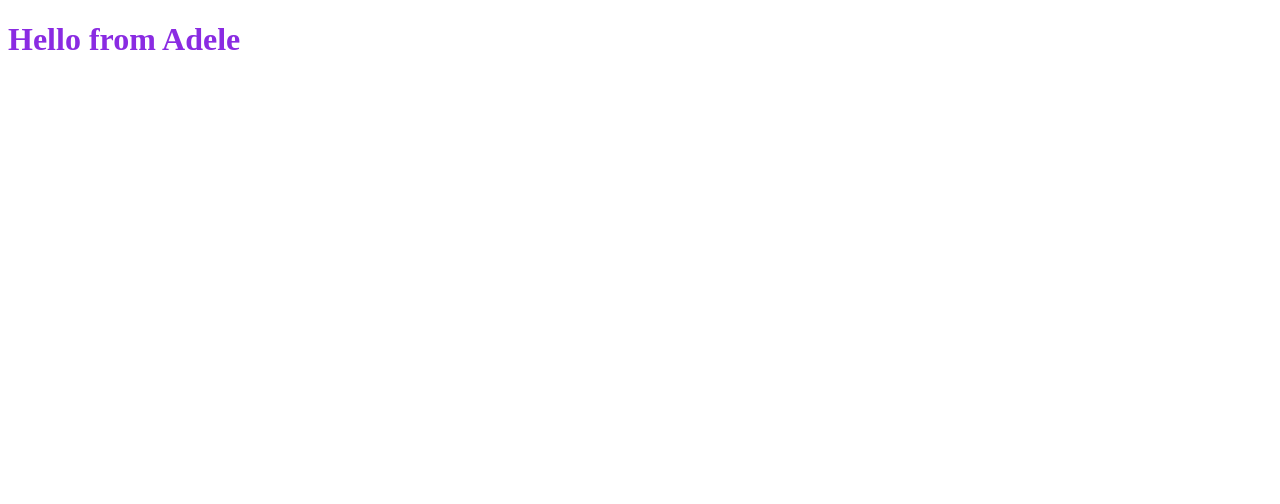
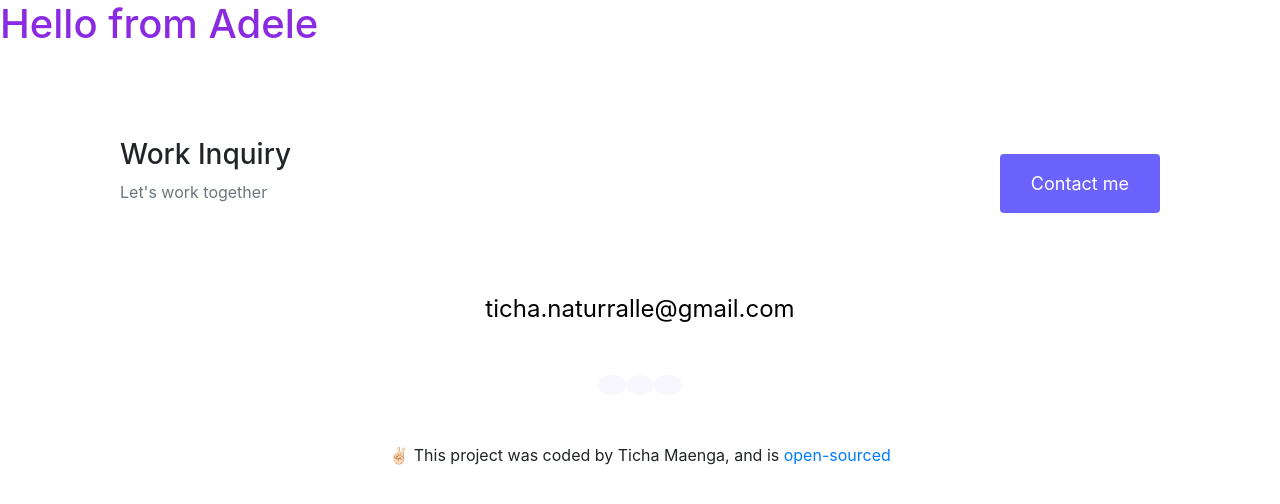
Before and after one commit to TishaNaturralle/DG-fashion-landing-page, a plain HTML site: page index.html in a window 1280 px wide. Drawn offline with nearby package versions, Linux system fonts and the light colour scheme.

Commit message:
Added Bootstrap and CSS links, Fontawesome Icons
Google fonts

```diff
--- a/index.html
+++ b/index.html
@@ -2,12 +2,88 @@
 <html lang="en">
   <head>
     <meta charset="UTF-8" />
+    <script
+      src="https://cdn.jsdelivr.net/npm/bootstrap@4.4.1/dist/js/bootstrap.min.js"
+      integrity="sha384-wfSDF2E50Y2D1uUdj0O3uMBJnjuUD4Ih7YwaYd1iqfktj0Uod8GCExl3Og8ifwB6"
+      crossorigin="anonymous"
+    ></script>
+    <link
+      rel="stylesheet"
+      href="https://cdn.jsdelivr.net/npm/bootstrap@4.4.1/dist/css/bootstrap.min.css"
+      integrity="sha384-Vkoo8x4CGsO3+Hhxv8T/Q5PaXtkKtu6ug5TOeNV6gBiFeWPGFN9MuhOf23Q9Ifjh"
+      crossorigin="anonymous"
+    />
 
+    <link rel="preconnect" href="https://fonts.googleapis.com" />
+    <link rel="preconnect" href="https://fonts.gstatic.com" crossorigin />
+    <link
+      href="https://fonts.googleapis.com/css2?family=Poppins:wght@500;700&family=Roboto:ital,wght@0,100;0,300;0,400;0,500;0,700;0,900;1,100;1,300;1,400;1,500;1,700;1,900&display=swap"
+      rel="stylesheet"
+    />
     <link rel="stylesheet" href="styles/adele.css" />
     <meta name="viewport" content="width=device-width, initial-scale=1.0" />
     <title>Diana Gladioli (The Making of AdeleLP)</title>
   </head>
   <body>
     <h1>Hello from Adele</h1>
+
+    <footer>
+      <div
+        class="contact-box d-flex justify-content-between mb-5 d-none d-md-flex"
+      >
+        <div>
+          <h3>Work Inquiry</h3>
+          <p class="text-muted">Let's work together</p>
+        </div>
+        <div>
+          <a
+            href="/contact.html"
+            class="btn btn-branding mt-3"
+            title="Contact Ticha"
+          >
+            Contact me
+          </a>
+        </div>
+      </div>
+      <div class="d-flex justify-content-center mb-5">
+        <a
+          href="mailto:ticha.naturralle@gmail.com"
+          class="email-link"
+          title="Email Ticha"
+        >
+          ticha.naturralle@gmail.com</a
+        >
+      </div>
+
+      <div class="social-links d-flex justify-content-center mb-5">
+        <a href="https://www.instagram.com/ticha" target="blank">
+          <i class="fa-brands fa-instagram"></i>
+        </a>
+        <a
+          href="https://github.com/ticha"
+          target="blank"
+          target="blank"
+          title="Github Profile"
+        >
+          <i class="fa-brands fa-github"></i>
+        </a>
+        <a
+          href="https://www.instagram.com/ticha"
+          target="blank"
+          title="Instagram Profile"
+        >
+          <i class="fa-brands fa-twitter"></i>
+        </a>
+      </div>
+      <p class="text-center mt-5">
+        ✌🏻 This project was coded by Ticha Maenga, and is
+        <a
+          href="https://github.com/TishaNaturralle/Portfolio-project"
+          target="_blank"
+        >
+          open-sourced
+        </a>
+      </p>
+    </footer>
   </body>
 </html>
--- a/styles/adele.css
+++ b/styles/adele.css
@@ -1,3 +1,61 @@
+:root {
+  --branding-color: #6c63ff;
+  --secondary-color: #f9f7fe;
+  --heading-font-family: "Poppins", sans-serif;
+  --default-font-family: "Roboto", sans-serif;
+}
+
 h1 {
   color: blueviolet;
 }
+.btn-branding {
+  background: var(--branding-color);
+  border-radius: 4px;
+  color: white;
+  font-size: 18px;
+  line-height: 27px;
+  padding: 15px 30px;
+}
+.btn-branding.outline {
+  color: var(--branding-color);
+  border: 1px solid var(--branding-color);
+  border-radius: 4px;
+  font-size: 18px;
+  line-height: 27px;
+  padding: 15px 30px;
+}
+footer {
+  margin: 60px 0;
+}
+
+footer .contact-box {
+  background: var(-- --secondary-color);
+  padding: 30px 120px;
+  border-radius: 10px;
+}
+footer .contact-box p {
+  margin: 0;
+}
+
+footer .email-link {
+  text-decoration: none;
+  color: black;
+  font-size: 24px;
+}
+
+footer .email-link:hover {
+  color: var(--branding-color);
+}
+footer .social-links a {
+  margin-bottom: 0 20px;
+  color: var(--branding-color);
+  background: var(--secondary-color);
+  padding: 10px 14px;
+  border-radius: 50%;
+  font-size: 18px;
+  transition: all 100ms ease-in-out;
+}
+footer .social-links a:hover {
+  color: white;
+  background: var(--branding-color);
+}
```
